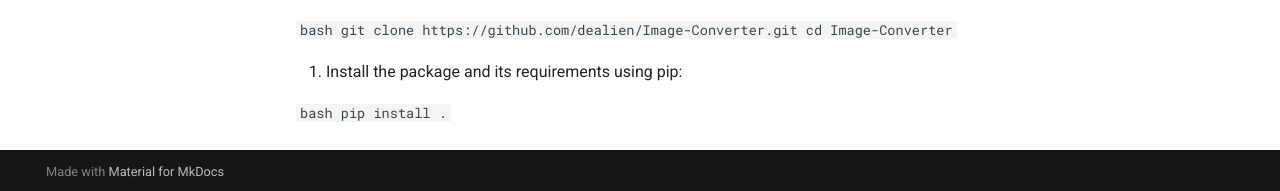
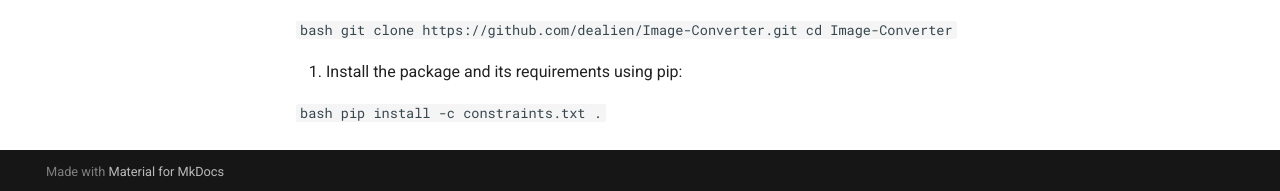
Before and after one commit to dealien/Image-Converter, an MkDocs documentation site: the page built from docs/index.md, in a window 1280 px wide and 900 px high, scrolled down 507 px. Shown: the part 706-897 px from the top of the window. Built offline with MkDocs 1.6.1 and Material for MkDocs 9.7.7, drawn with Linux system fonts in a browser that asks for light colours.

Commit message:
Apply remaining changes
Co-authored-by: dealien <11463644+dealien@users.noreply.github.com>

````diff
--- a/docs/index.md
+++ b/docs/index.md
@@ -35,5 +35,5 @@ This is a versatile Python project designed to streamline everyday workflows for
 2. Install the package and its requirements using pip:
 
    ```bash
-   pip install .
+   pip install -c constraints.txt .
    ```
````
Also changed, not shown: README.md (+1 -1 lines), 1 other file.
